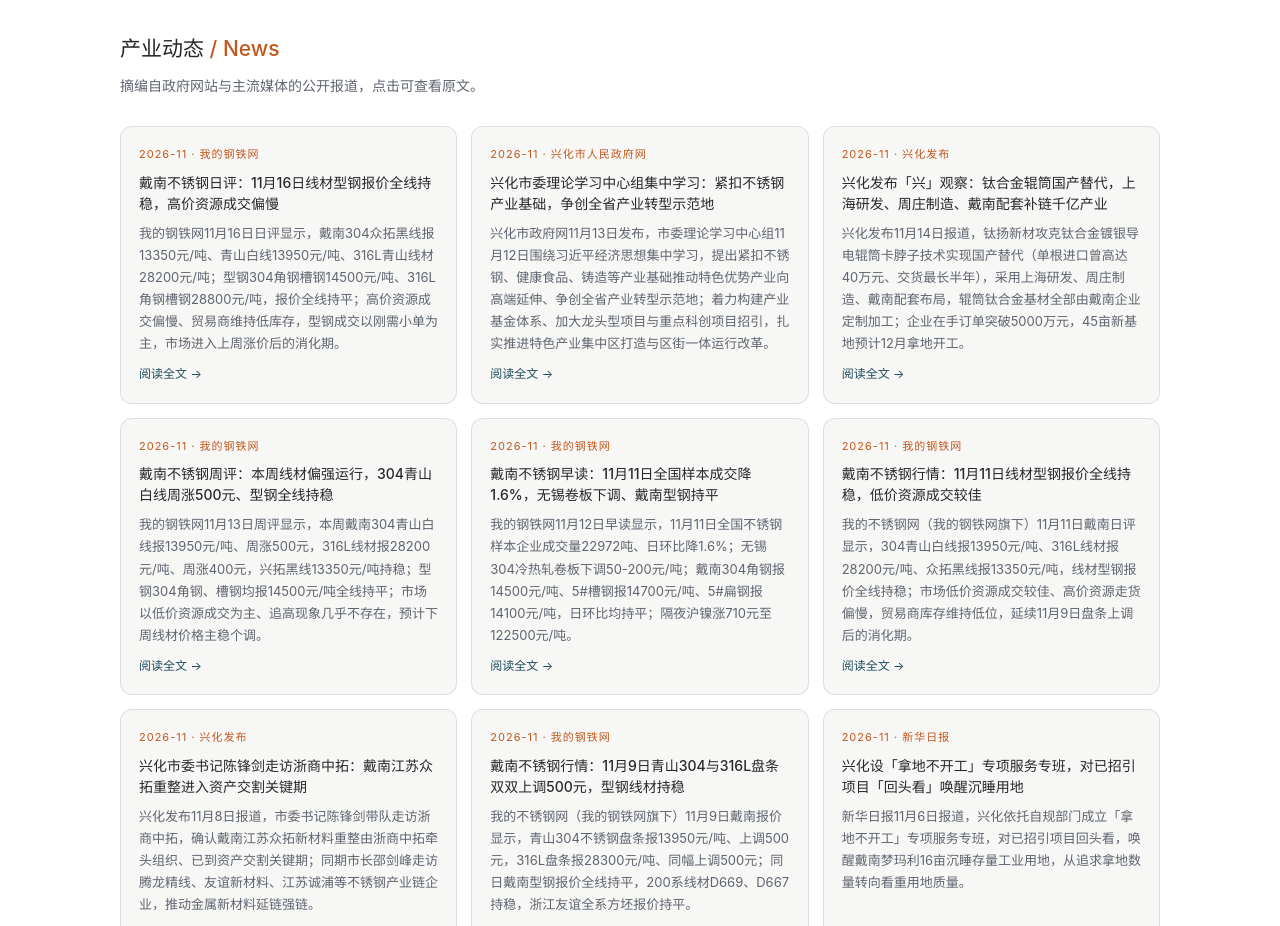
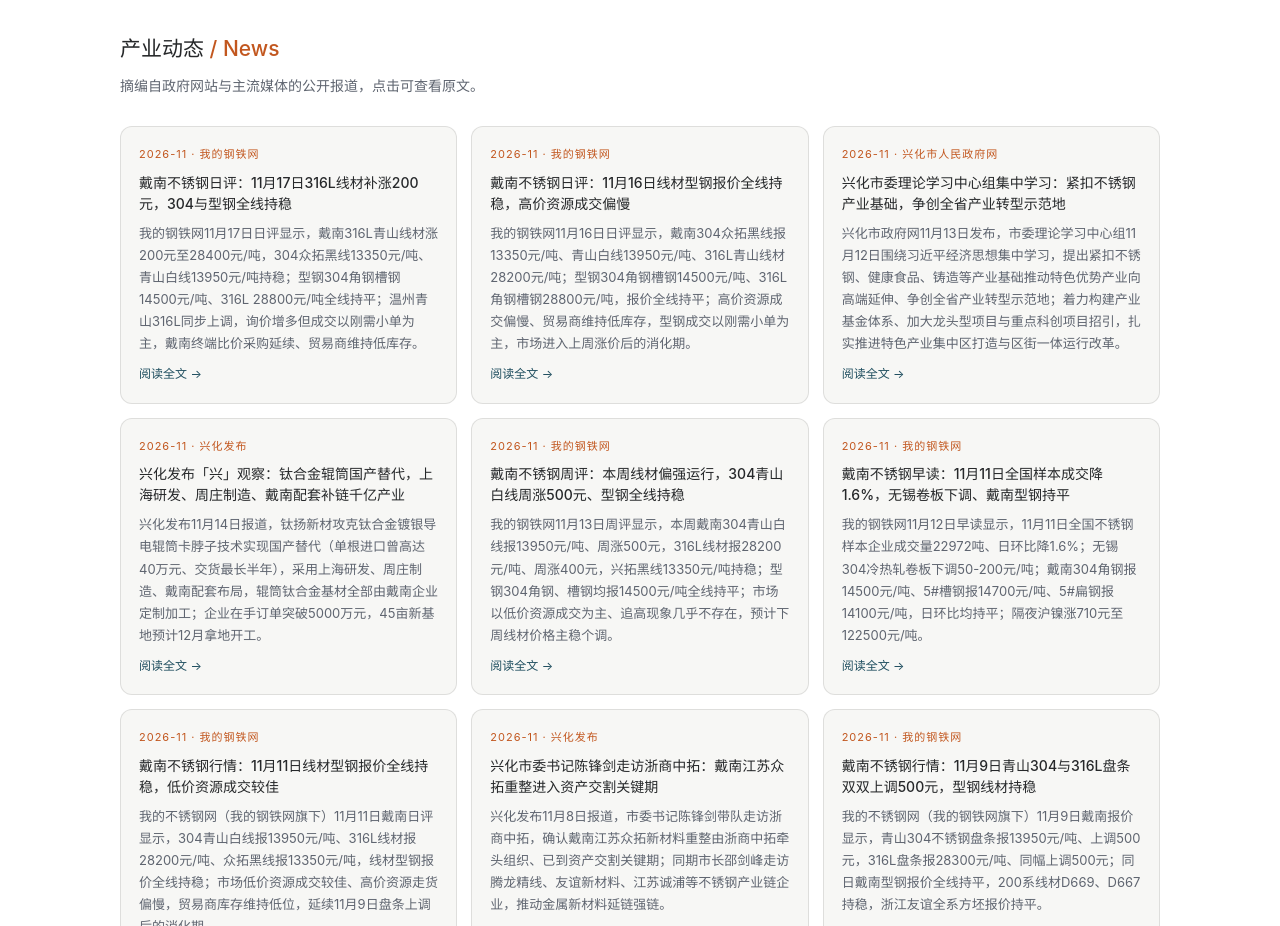
Before and after one commit to mfujun2025/dainan, a plain HTML site: page index.html in a window 1280 px wide. Shown: the part 2540-3466 px from the top of the page. Drawn offline with Linux system fonts and the light colour scheme.

Commit message:
content: add hangqing-1117 news card to News section (first)

```diff
--- a/index.html
+++ b/index.html
@@ -224,6 +224,7 @@
     <h2 data-page-node-id="8Dfxu3Aym4hHRaAo9eg3Bc">产业动态 <i data-page-node-id="lQSPVFcdyEymXB87iQJpFk">/ News</i></h2>
     <p class="lead" data-page-node-id="dIi7EXH3fMJ8pLVVwO0KSs">摘编自政府网站与主流媒体的公开报道，点击可查看原文。</p>
     <div class="news" data-page-node-id="17heC7xRHnZGyZnNShkpXb">
+      <div class="ncard"><span class="dt">2026-11 · 我的钢铁网</span><h3>戴南不锈钢日评：11月17日316L线材补涨200元，304与型钢全线持稳</h3><p>我的钢铁网11月17日日评显示，戴南316L青山线材涨200元至28400元/吨，304众拓黑线13350元/吨、青山白线13950元/吨持稳；型钢304角钢槽钢14500元/吨、316L 28800元/吨全线持平；温州青山316L同步上调，询价增多但成交以刚需小单为主，戴南终端比价采购延续、贸易商维持低库存。</p><a href="news/2026-11-dainan-hangqing-1117.html">阅读全文 →</a></div>
       <div class="ncard"><span class="dt">2026-11 · 我的钢铁网</span><h3>戴南不锈钢日评：11月16日线材型钢报价全线持稳，高价资源成交偏慢</h3><p>我的钢铁网11月16日日评显示，戴南304众拓黑线报13350元/吨、青山白线13950元/吨、316L青山线材28200元/吨；型钢304角钢槽钢14500元/吨、316L角钢槽钢28800元/吨，报价全线持平；高价资源成交偏慢、贸易商维持低库存，型钢成交以刚需小单为主，市场进入上周涨价后的消化期。</p><a href="news/2026-11-dainan-hangqing-1116.html">阅读全文 →</a></div>
       <div class="ncard"><span class="dt">2026-11 · 兴化市人民政府网</span><h3>兴化市委理论学习中心组集中学习：紧扣不锈钢产业基础，争创全省产业转型示范地</h3><p>兴化市政府网11月13日发布，市委理论学习中心组11月12日围绕习近平经济思想集中学习，提出紧扣不锈钢、健康食品、铸造等产业基础推动特色优势产业向高端延伸、争创全省产业转型示范地；着力构建产业基金体系、加大龙头型项目与重点科创项目招引，扎实推进特色产业集中区打造与区街一体运行改革。</p><a href="news/2026-11-dainan-xuexi-chanye-bushu.html">阅读全文 →</a></div>
       <div class="ncard"><span class="dt">2026-11 · 兴化发布</span><h3>兴化发布「兴」观察：钛合金辊筒国产替代，上海研发、周庄制造、戴南配套补链千亿产业</h3><p>兴化发布11月14日报道，钛扬新材攻克钛合金镀银导电辊筒卡脖子技术实现国产替代（单根进口曾高达40万元、交货最长半年），采用上海研发、周庄制造、戴南配套布局，辊筒钛合金基材全部由戴南企业定制加工；企业在手订单突破5000万元，45亩新基地预计12月拿地开工。</p><a href="news/2026-11-dainan-taiyang-guntong.html">阅读全文 →</a></div>
```
